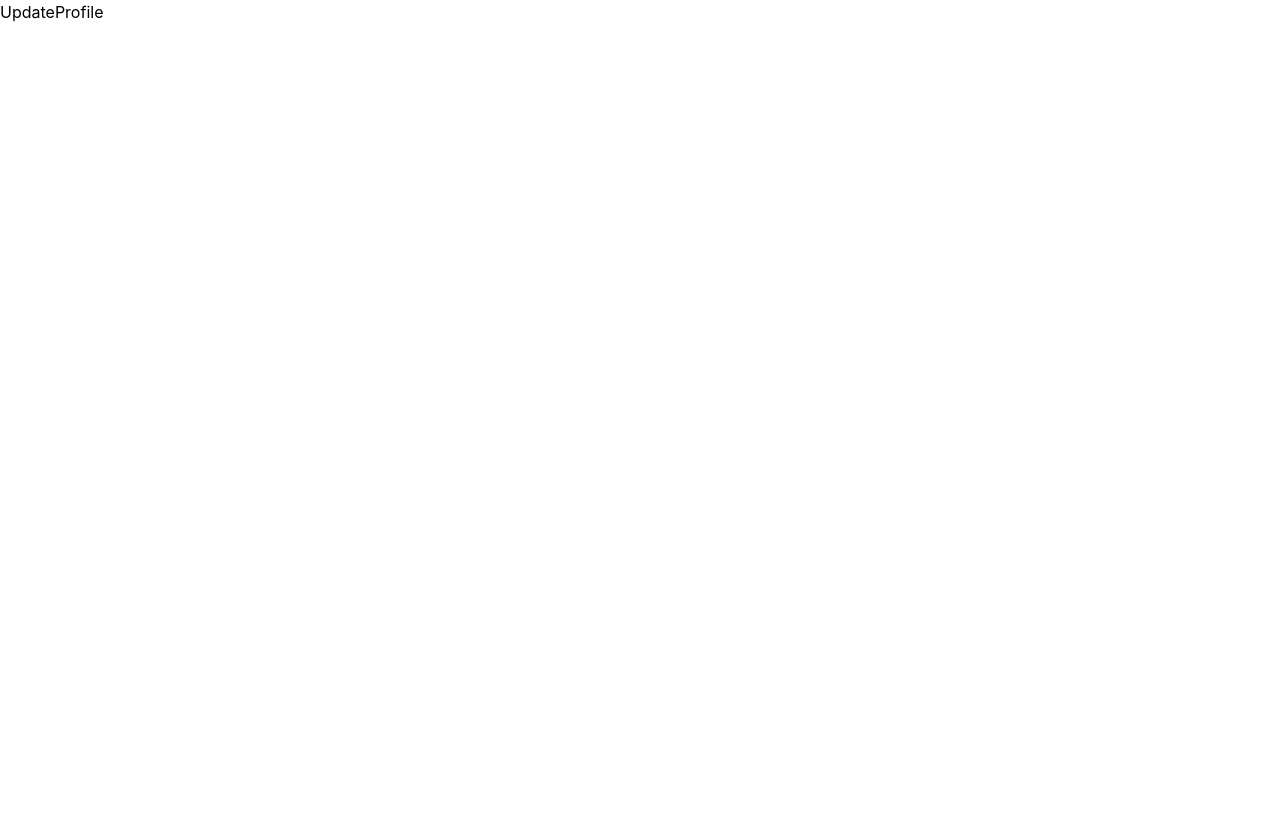
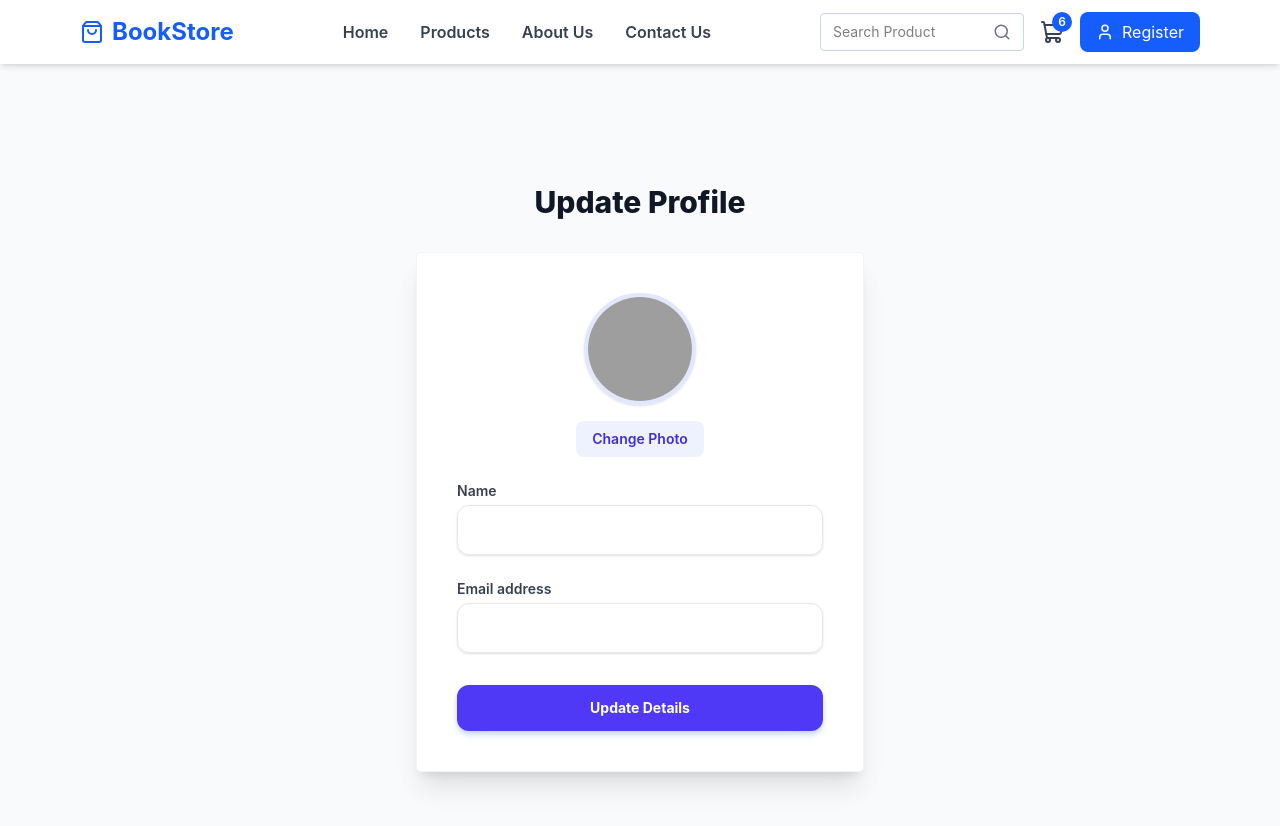
Before and after one commit to jayashriravikumar/E-Commerce-Book-Store, a React app in the folder Frontend/: page /profile/update in a window 1280 px wide. Shown: the top 826 px of the page. Before the commit the page ends 800 px from the top, so only its background shows below. Built offline with nearby package versions, Linux system fonts and the light colour scheme; grey boxes are pictures that could not be loaded; the HTML template or start-up script is replaced by a standard one.

Commit message:
Build Edit Profile Functionality

```diff
--- a/Frontend/src/App.jsx
+++ b/Frontend/src/App.jsx
@@ -11,7 +11,12 @@
 import UpdateProfile from './User/UpdateProfile';
 
 
+
+
+
 const App = () => {
+
+
   return (
     <BrowserRouter>
       <Routes>
--- a/Frontend/src/User/UpdateProfile.jsx
+++ b/Frontend/src/User/UpdateProfile.jsx
@@ -1,7 +1,147 @@
-import React from 'react'
+import React, { useEffect, useState }from 'react';
+import Navbar from "../components/Navbar";
+import { useSelector } from 'react-redux';
 
 const UpdateProfile = () => {
-  return <div>UpdateProfile</div>
+  const {user, error, success, loading } = useSelector((state) =>state.
+user);
+
+const [name, setName] = useState("");
+const [email, setEmail] = useState("");
+const [avatar, setAvatar] = useState("");
+const [preview, setPreview] = useState("../src/assets/profile.jpg");
+
+useEffect(() =>{
+  if (user) {
+    setName(user.name);
+    setEmail(user.email);
+    if(user.avatar?.url){
+      setPreview(user.avatar.url);
+
+    }
+  }
+},[user]);
+
+const handleChange = (e) => {
+  const reader=new FileReader();
+  reader.onload = () => {
+    if(reader.readyState==2) {
+      setPreview(reader.result);
+      setAvatar(reader.result);
+    }
+  };
+
+  reader.readAsDataURL(e.target.files[0]);
 };
 
-export default UpdateProfile
+const updateProfileSubmit =(e) => {
+  e.preventDefault();
+  const myForm = new FormData();
+  myForm.set("name",name);
+  myForm.set("email",email);
+  if (avatar) {
+    myForm.set("avatar", avatar);
+  }
+  for (const [key, value] of myForm.entries()){
+  console.log(myForm)
+  }
+};
+
+
+  return(
+    <>
+    <Navbar />
+    <div className='min-h-screen bg-gray-50 flex flex-col
+    items-center py-12 sm:px-6 lg:px-8 pt-24'>
+      <div className='sm:mx-auto sm:w-full sm:max-w-md'>
+        <h2 className='mt-6 text-center text-3xl
+        font-extrabold text-gray-900'>Update Profile</h2>
+      </div>
+
+      <div className='mt-8 sm:mx-auto sm:w-full
+      sm:max-w-md'>
+        <div className='bg-white py-10 px-6 shadow-xl
+        rounded sm:px-10 border border-gray-100'>
+        <form encType="multipart/form-data" className='space-y-6'>
+        <div className='flex flex-col items-center mb-6'>
+          <div className='w-28 h-28 mb-4'>
+            <img
+            src="https://res.cloudinary.com/dmgwgizxi/image/upload/v1781404073/avatars/gbqkgfhrjeuj8z65rptg.jpg"
+            alt="Avatar Preview"
+            className='rounded-full w-full h-full
+            object-cover border-4 border-indigo-100
+            shadow-sm'
+            />
+            </div>
+            <label className='block bg-indigo-50 text-indigo-700 px-4
+            py-2 rounded-lg font-semibold text-sm cursor-pointer
+            hover:bg-indigo-100 transition'>
+              Change Photo
+              <input type="file" accept="image/*" className='hidden'
+              onChange={handleChange} name='avatar'/>
+             </label>
+        </div>
+       <div>
+  <label htmlFor="name" className='block text-sm
+  font-semibold text-gray-700'>
+    Name
+    </label>
+    <div className='mt-1'>
+      <input
+      id="name"
+      name="name"
+      type='text'
+      value={name}
+      onChange={(e) => setName(e.target.value)}
+      required
+      className='appearance-none block w-full px-4 py-3
+      border border-gray-200 rounded-xl shadow-sm
+      placeholder-gray-400 focus:outline-none focus:ring-2
+      focus:ring-indigo-500 focus:border-transparent
+      transition-all'
+       />
+    </div>
+    </div>
+
+        <div>
+  <label htmlFor="name" className='block text-sm
+  font-semibold text-gray-700'>
+    Email address
+    </label>
+    <div className='mt-1'>
+      <input
+      id="email"
+      name="email"
+      type='email'
+      value={email}
+      onChange={(e) => setEmail(e.target.value)}
+      required
+      className='appearance-none block w-full px-4 py-3
+      border border-gray-200 rounded-xl shadow-sm
+      placeholder-gray-400 focus:outline-none focus:ring-2
+      focus:ring-indigo-500 focus:border-transparent
+      transition-all'
+       />
+    </div>
+    </div>
+    <div className="pt-2">
+      <button
+      type="submit"
+      className="w-full flex justify-center py-3 px-4 border
+       border-transparent rounded-xl shadow-md shadow-indigo-200
+       text-sm font-bold text-white bg-indigo-600
+        hover:bg-indigo-700 active:scale-[0.98]"
+        >
+          Update Details
+          </button>
+        </div>
+      </form>
+    </div>
+  </div>
+</div>
+          </>
+
+  );
+};
+
+export default UpdateProfile;
```
Also changed, not shown: Frontend/src/assets/profile.jpg (added), 1 other file (tests, documents, lock files or other folders).
